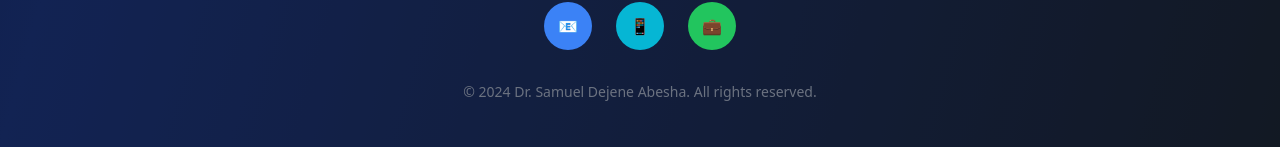
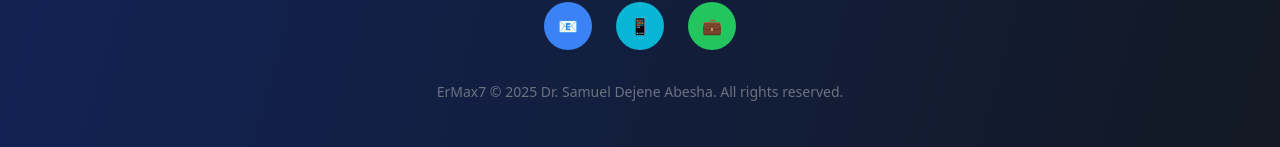
Before and after one commit to ermax775/SammyDAbeshaPortfloio1x, a Next.js app: page / in a window 1280 px wide. Shown: the part 4388-4535 px from the top of the page. Built offline with nearby package versions, Linux system fonts and the light colour scheme.

Commit message:
Initial commit of Dr. Samuel Dejene Abesha's portfolio

```diff
--- a/app/layout.tsx
+++ b/app/layout.tsx
@@ -1,7 +1,7 @@
 import type { Metadata } from 'next';
 import './globals.css';
 export const metadata: Metadata = {
-    title: 'My New App',
+    title: 'Sammy-Portfolio',
     description: 'Generated by Onlook',
 };
 export default function RootLayout({ children }: Readonly<{ children: React.ReactNode }>) {
--- a/app/page.tsx
+++ b/app/page.tsx
@@ -632,7 +632,7 @@ export default function Page() {
                         </div>
                     </div>
                     <p className="text-sm text-gray-500 mt-8" data-oid="2195p-.">
-                        © 2024 Dr. Samuel Dejene Abesha. All rights reserved.
+                        ErMax7 © 2025 Dr. Samuel Dejene Abesha. All rights reserved.
                     </p>
                 </div>
             </footer>
```
Also changed, not shown: public/images/Sami3.jpg (added), public/images/Sami4.jpg (added).
